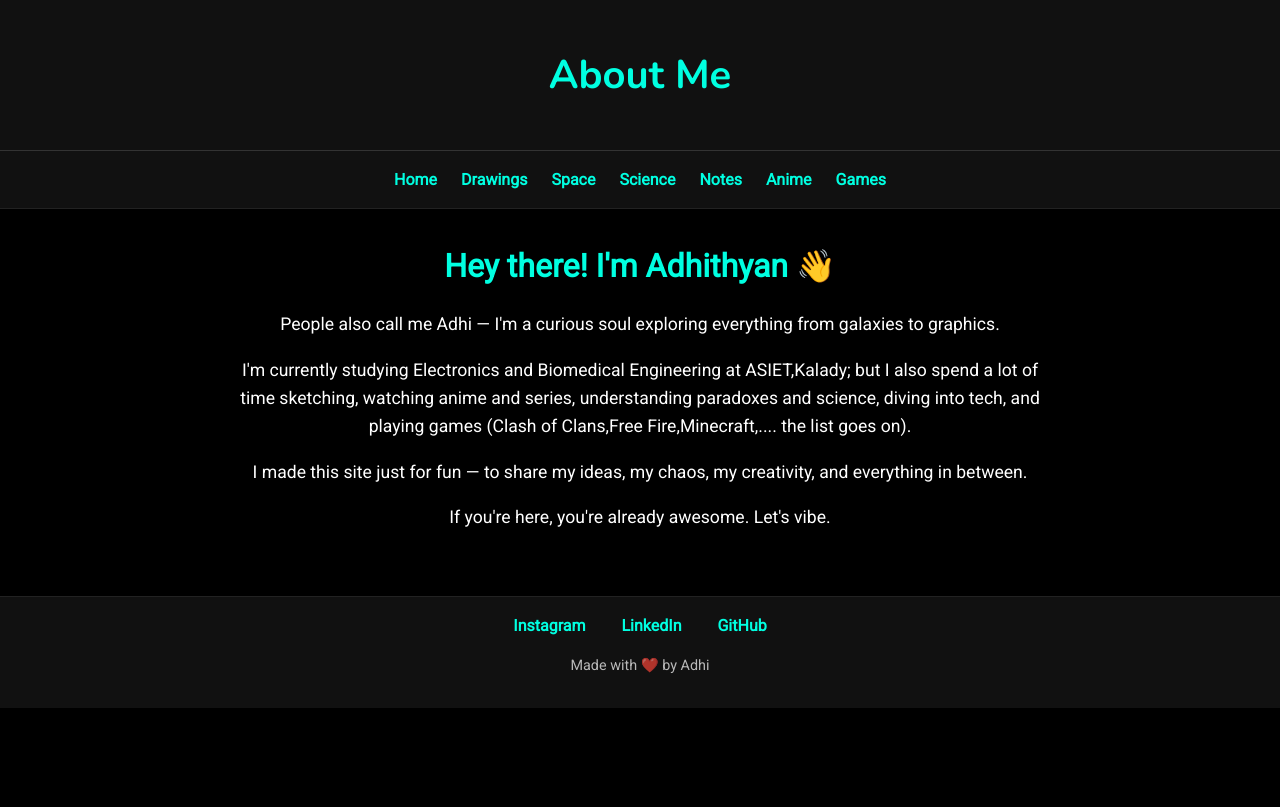
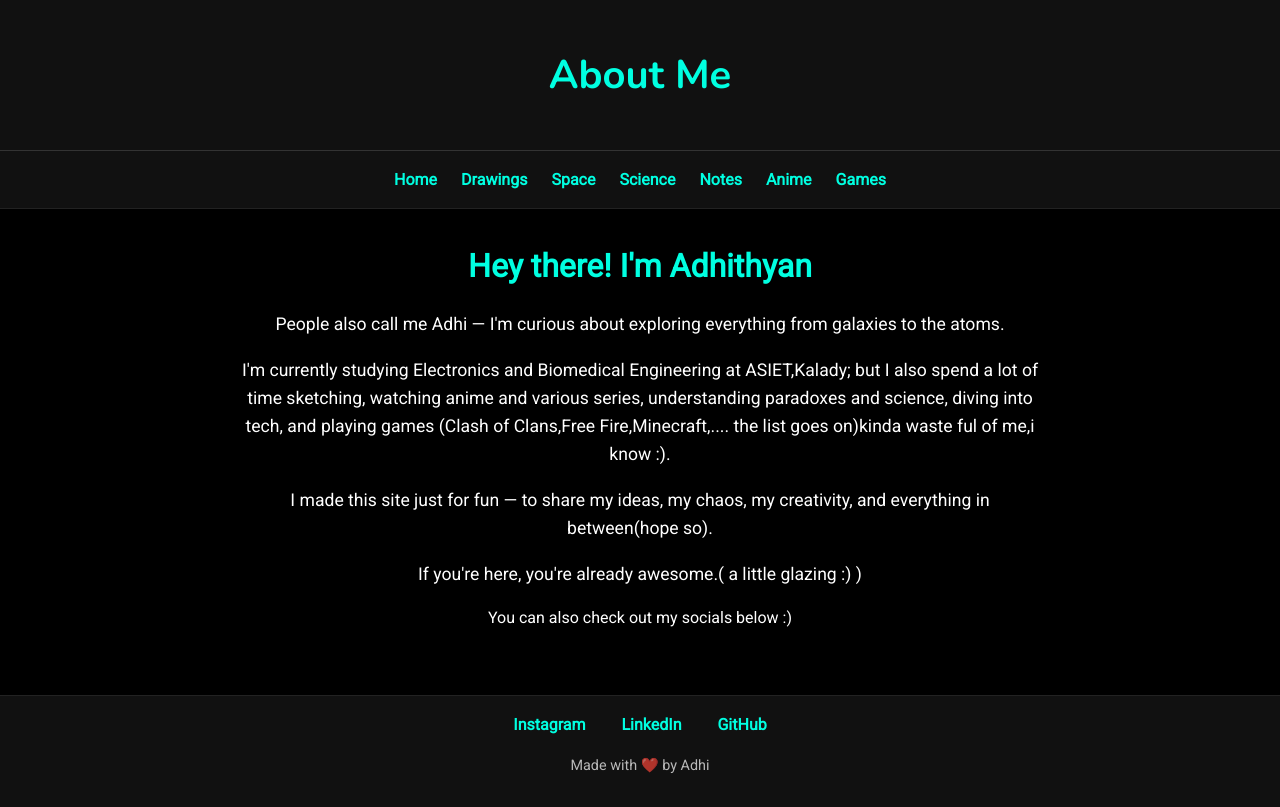
Before and after one commit to adhithyan1306/my_website_take_2, a plain HTML site: page about.html in a window 1280 px wide. Drawn offline with nearby package versions, Linux system fonts and the light colour scheme.

Commit message:
Revise about.html content and title
Updated the title and modified several paragraphs for clarity and tone.

```diff
--- a/about.html
+++ b/about.html
@@ -3,7 +3,7 @@
 <head>
   <meta charset="UTF-8">
   <meta name="viewport" content="width=device-width, initial-scale=1.0">
-  <title>About Me - AdhiVerse</title>
+  <title>About Me</title>
   <link href="https://fonts.googleapis.com/css2?family=Nunito:wght@700&family=Roboto&display=swap" rel="stylesheet">
   <style>
     body {
@@ -103,19 +103,22 @@
   </nav>
 
   <div class="about-content">
-    <h2>Hey there! I'm Adhithyan 👋</h2>
+    <h2>Hey there! I'm Adhithyan</h2>
     <p>
-      People also call me Adhi — I'm a curious soul exploring everything from galaxies to graphics.
+      People also call me Adhi — I'm curious about exploring everything from galaxies to the atoms.
     </p>
     <p>
-      I'm currently studying Electronics and Biomedical Engineering at ASIET,Kalady; but I also spend a lot of time sketching, watching anime and series, understanding paradoxes and science, diving into tech, and playing games (Clash of Clans,Free Fire,Minecraft,.... the list goes on).
+      I'm currently studying Electronics and Biomedical Engineering at ASIET,Kalady; but I also spend a lot of time sketching, watching anime and various series, understanding paradoxes and science, diving into tech, and playing games (Clash of Clans,Free Fire,Minecraft,.... the list goes on)kinda waste ful of me,i know :).
     </p>
     <p>
-      I made this site just for fun — to share my ideas, my chaos, my creativity, and everything in between.
+      I made this site just for fun — to share my ideas, my chaos, my creativity, and everything in between(hope so).
     </p>
     <p>
-      If you're here, you're already awesome. Let's vibe.
+      If you're here, you're already awesome.( a little glazing :) )
     </p>
+  </p>You can also check out my socials below :)
+  </p>
+  </div>
   </div>
 
   <footer>
```
